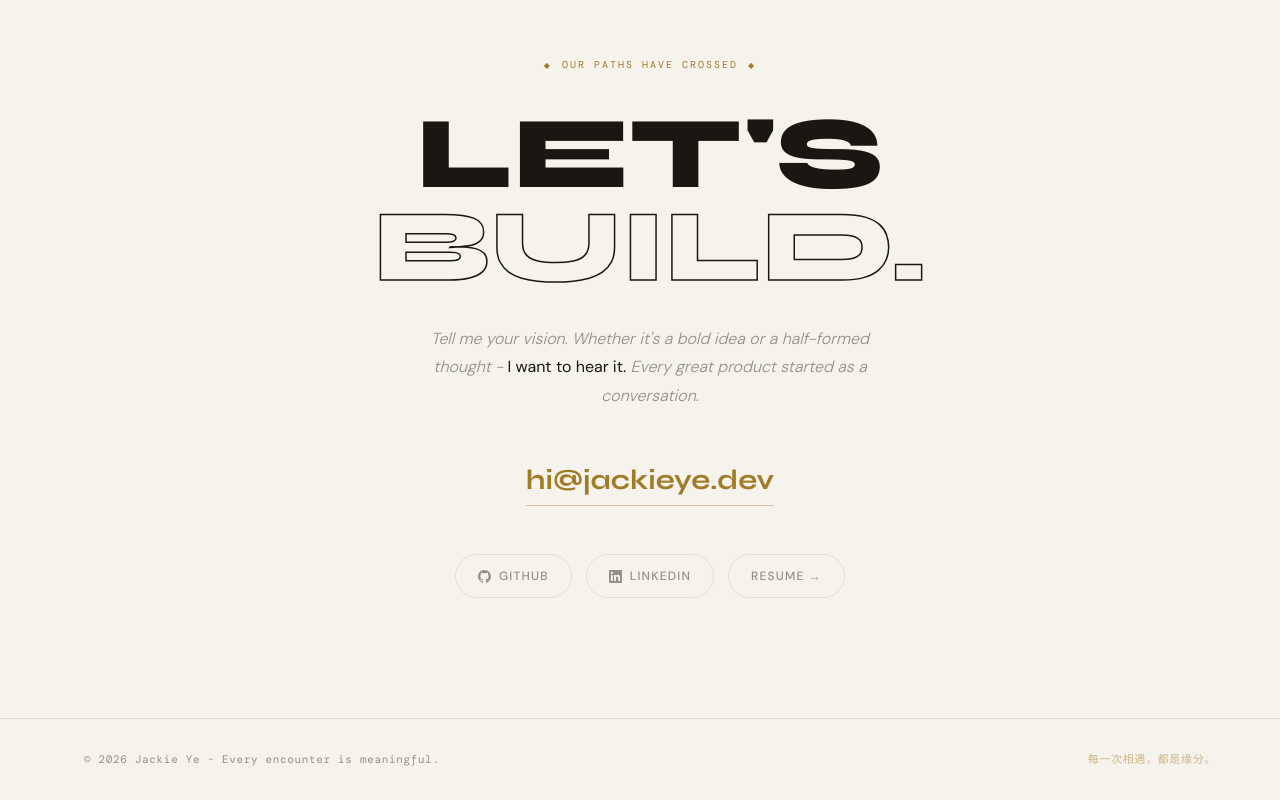
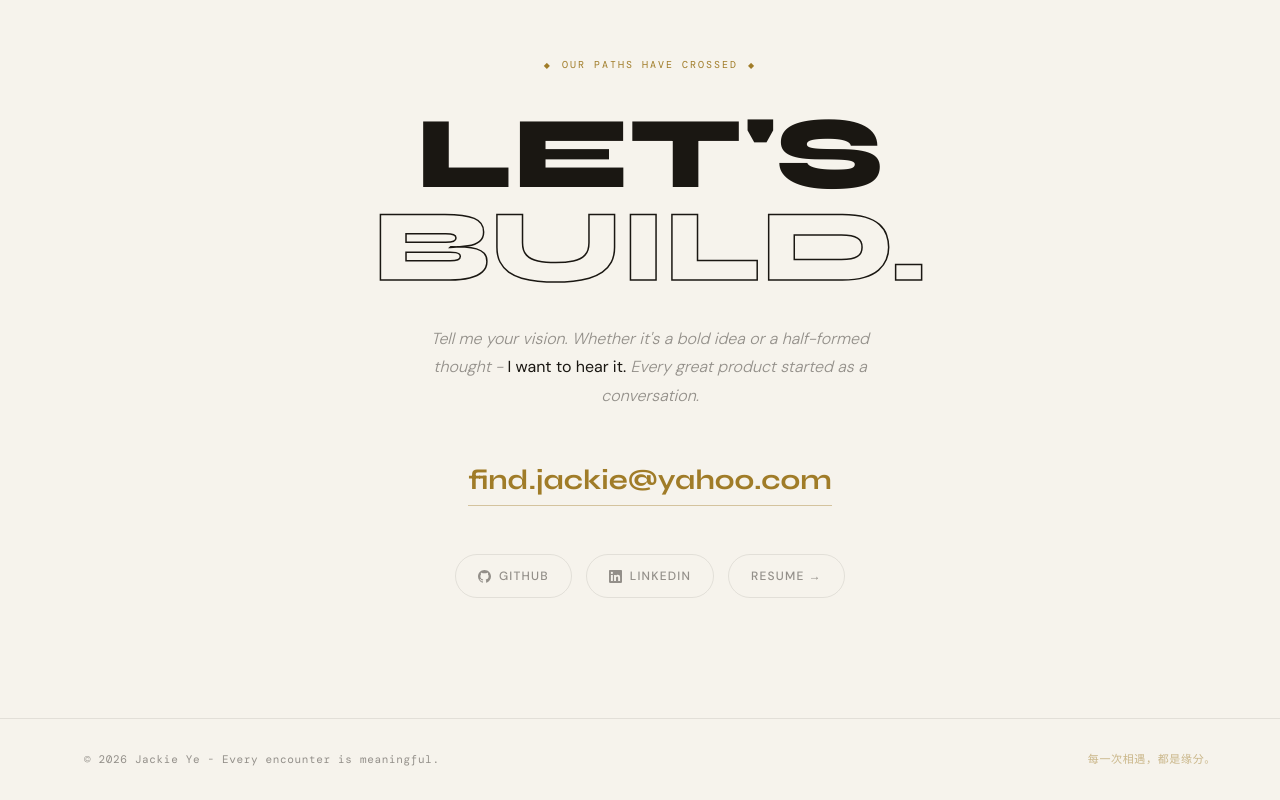
Before and after one commit to NoUserNameUser/JYDev, a Next.js app: page / in a window 1280 px wide. Shown: the part 4698-5498 px from the top of the page. Built offline with nearby package versions, Linux system fonts and the light colour scheme; a web font is replaced by a local one.

Commit message:
Update site contact links

```diff
--- a/content/site.ts
+++ b/content/site.ts
@@ -5,14 +5,14 @@ export const siteConfig = {
   title: "Jackie Ye - Full Stack Developer",
   description:
     "Full stack developer building digital products from idea to deployment. Every encounter is meaningful.",
-  url: "https://jackieye.dev",
-  email: "hi@jackieye.dev",
+  url: "https://jackiey.me",
+  email: "find.jackie@yahoo.com",
   logoText: "J-Y",
   tagline: "Every encounter is meaningful.",
   chineseTagline: "每一次相遇，都是缘分。",
   social: {
-    github: "https://github.com/",
-    linkedin: "https://linkedin.com/",
+    github: "https://github.com/NoUserNameUser/JYDev",
+    linkedin: "https://www.linkedin.com/in/jackie-ye-77b37b70/",
     resume: "#",
   },
 } as const;
```
